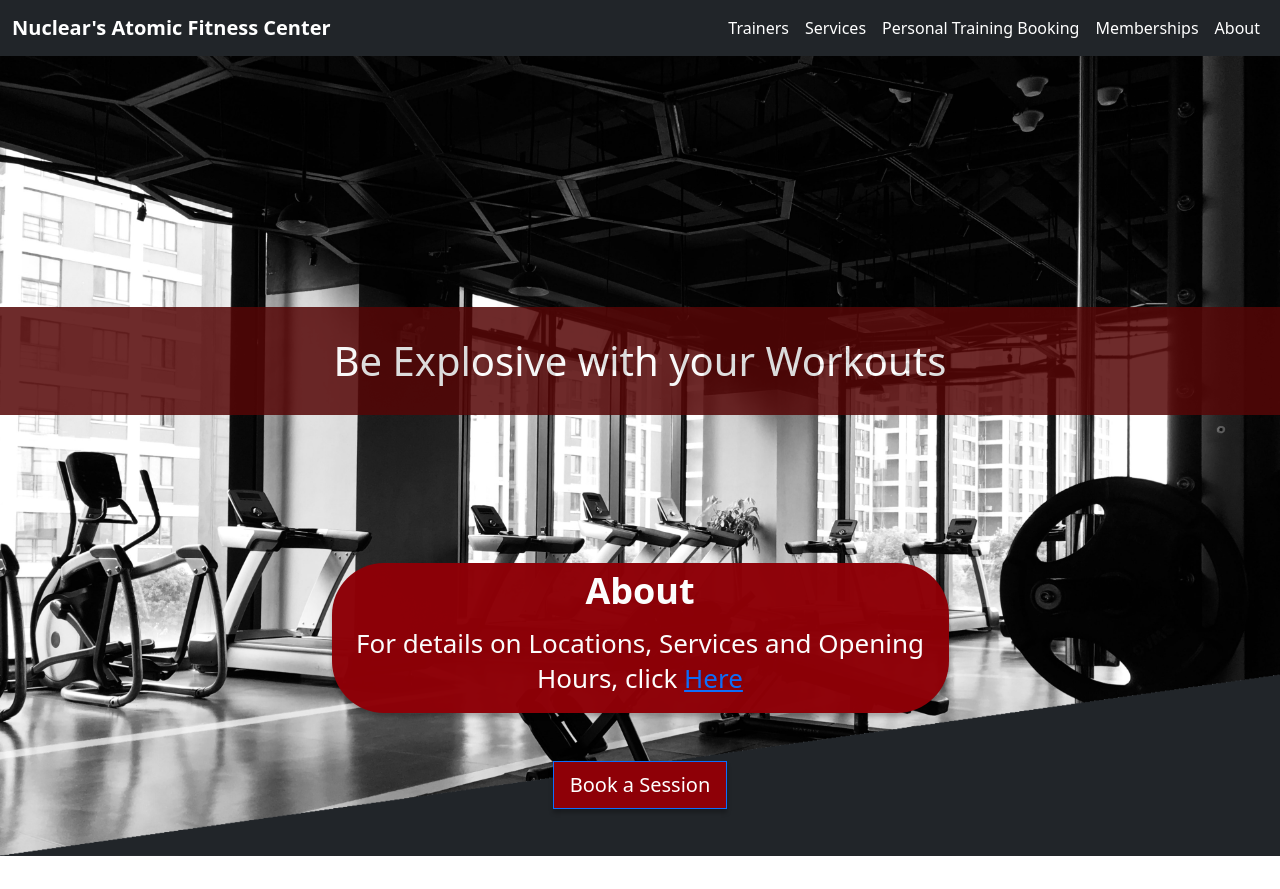
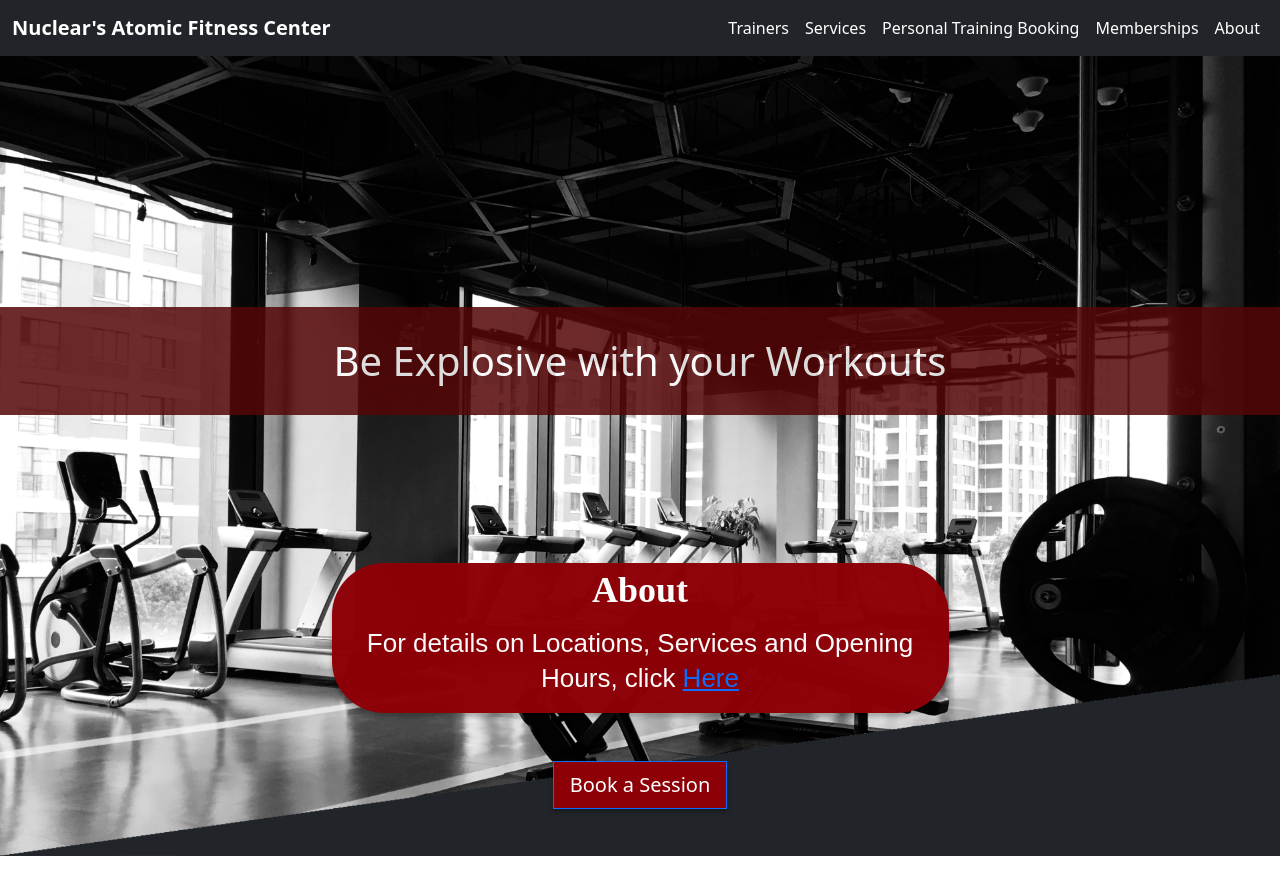
Before and after one commit to Nikolah2418/Project1SEG3125, a plain HTML site: page index.html in a window 1280 px wide. Drawn offline with nearby package versions, Linux system fonts and the light colour scheme.

Commit message:
Update style.css

```diff
--- a/style.css
+++ b/style.css
@@ -117,6 +117,7 @@
 }
 
 .about-card-header{
+font-family: Arail;
 font-style: normal;
 font-weight: 700;
 font-size: 36px;
@@ -125,6 +126,7 @@ text-align: center;
 }
 
 .about-card-text {
+font-family: Arial;
 font-style: normal;
 font-weight: 400;
 font-size: 26px;
```
